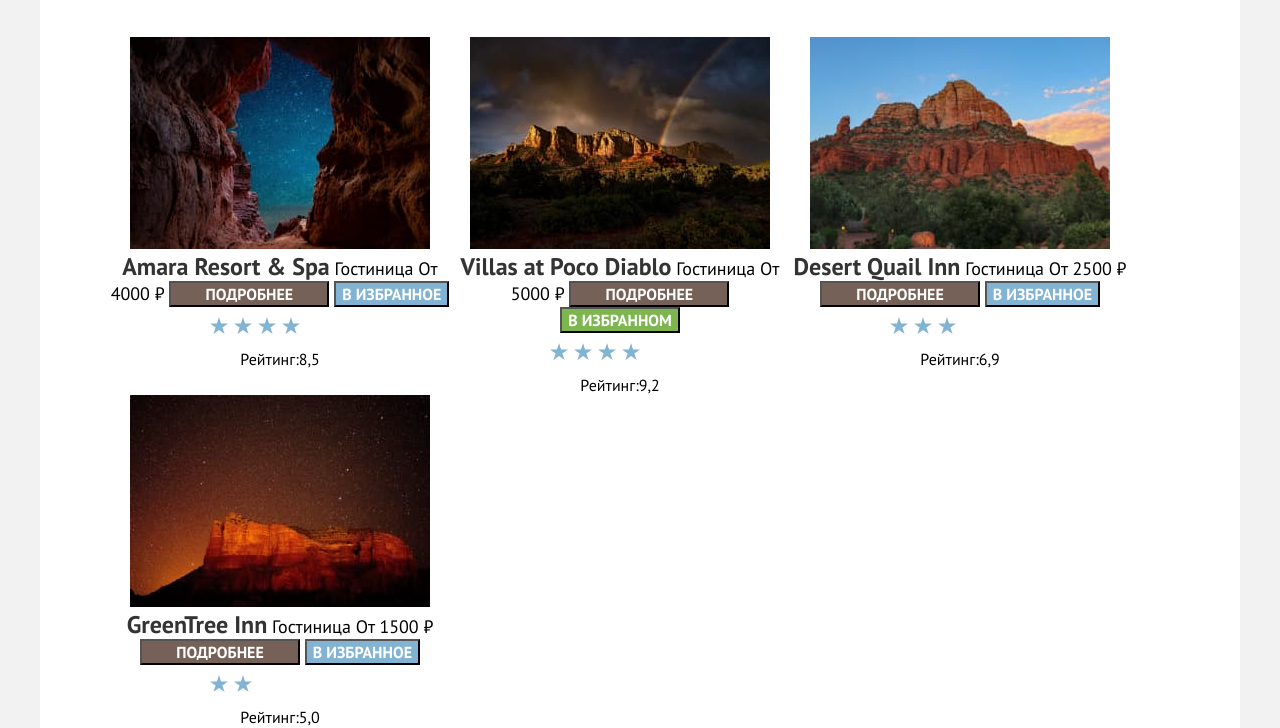
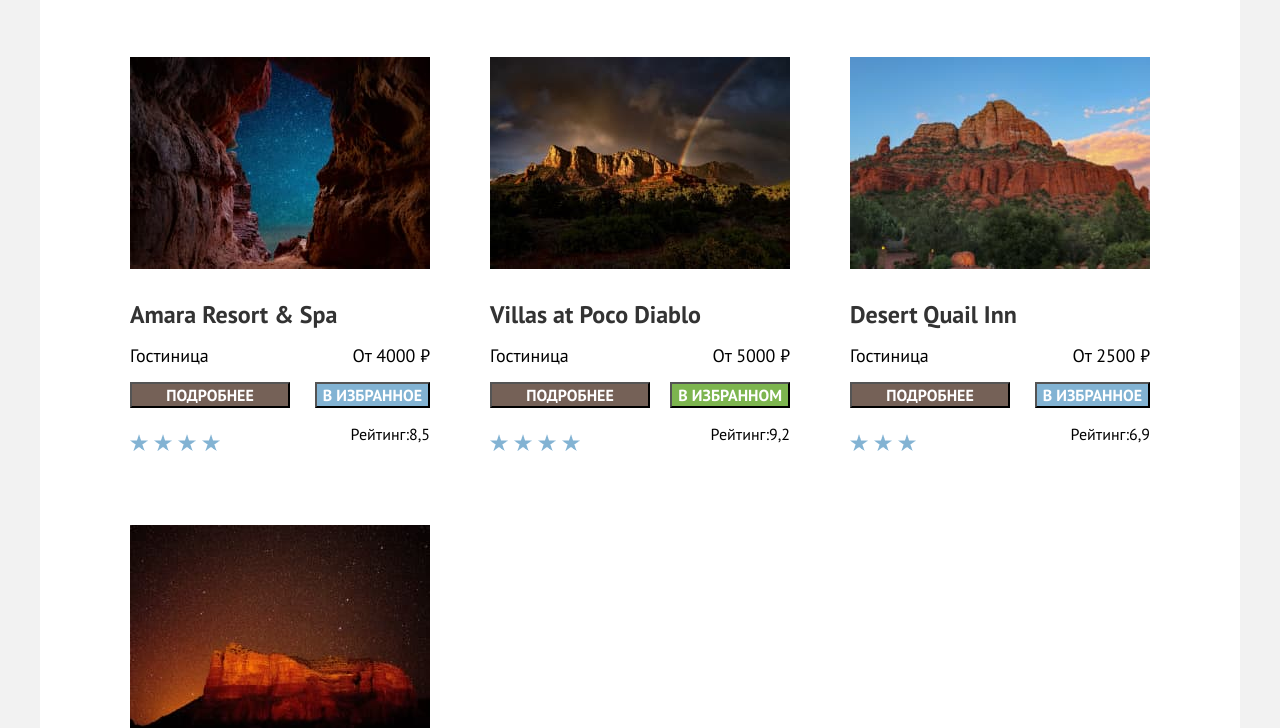
Before and after one commit to htmlacademy-htmlcss/2411421-sedona-38, a plain HTML site: page catalog.html in a window 1280 px wide. Shown: the part 611-1339 px from the top of the page. Drawn offline with Linux system fonts and the light colour scheme.

Commit message:
Добавляет гриды

```diff
--- a/catalog.html
+++ b/catalog.html
@@ -161,8 +161,8 @@
                 </ul>
                   <ol class="hotels-list">
                     <li class="hotels-list-item">
-                        <img src="images/Amara Resort & Spa.jpg" width="300" height="212" alt="Amara Resort & Spa">
-                        <a href="#" class="hotels-list-link">Amara Resort & Spa</a>
+                      <div class="hotel-photo"><img src="images/Amara Resort & Spa.jpg"  width="300" height="212" alt="Amara Resort & Spa"></div>
+                        <div class="hotel-name"><a href="#" class="hotels-list-link">Amara Resort & Spa</a></div>
                         <span class="hotels-type">Гостиница</span >
                         <span class="price">От 4000 ₽ </span >
                         <button class="button-type-one">Подробнее</button>
@@ -171,8 +171,8 @@
                         <span class="hotels-rating">Рейтинг:8,5</span >
                     </li>
                     <li class="hotels-list-item">
-                        <img src="images/Villas at Poco Diablo.jpg"width="300" height="212" alt="Villas at Poco Diablo">
-                        <a href="#" class="hotels-list-link">Villas at Poco Diablo</a>
+                        <div class="hotel-photo"> <img src="images/Villas at Poco Diablo.jpg"  width="300" height="212" alt="Villas at Poco Diablo"></div>
+                        <div class="hotel-name"><a href="#" class="hotels-list-link">Villas at Poco Diablo</a></div>
                         <span class="hotels-type">Гостиница</span >
                         <span class="price">От 5000 ₽ </span >
                         <button class="button-type-one">Подробнее</button>
@@ -181,8 +181,8 @@
                         <span class="hotels-rating">Рейтинг:9,2</span>
                     </li>
                     <li class="hotels-list-item">
-                        <img src="images/Desert Quail Inn.jpg" width="300" height="212" alt="Desert Quail Inn">
-                        <a href="#" class="hotels-list-link">Desert Quail Inn</a>
+                      <div class="hotel-photo"><img src="images/Desert Quail Inn.jpg" width="300" height="212" alt="Desert Quail Inn"></div>
+                      <div class="hotel-name"><a href="#" class="hotels-list-link">Desert Quail Inn</a></div>
                         <span  class="hotels-type">Гостиница</span>
                         <span class="price">От 2500 ₽ </span>
                         <button class="button-type-one">Подробнее</button>
@@ -191,8 +191,8 @@
                         <span class="hotels-rating">Рейтинг:6,9</span>
                     </li>
                     <li class="hotels-list-item">
-                        <img src="images/Green-Tree-Inn.jpg" width="300" height="212" alt="GreenTree Inn">
-                        <a href="#" class="hotels-list-link">GreenTree Inn</a>
+                      <div class="hotel-photo"><img src="images/Green-Tree-Inn.jpg"  width="300" height="212" alt="GreenTree Inn"></div>
+                      <div class="hotel-name"><a href="#" class="hotels-list-link">GreenTree Inn</a></div>
                         <span  class="hotels-type">Гостиница</span >
                         <span  class="price">От 1500 ₽ </span >
                         <button class="button-type-one">Подробнее</button>
--- a/css/styles.css
+++ b/css/styles.css
@@ -160,7 +160,7 @@
     padding-left: 85px;
     padding-right: 85px;
     padding-top: 103px;
-    padding-bottom: 103px;
+    padding-bottom: 102px;
 
 
    }
@@ -188,6 +188,8 @@
         font-weight: 400;
         text-align: center;
     }
+
+
     /*Услуги*/
     .services-introduction-wrapper {
       padding-top: 64px;
@@ -437,20 +439,38 @@
   list-style-type: none;
   margin:0;
   padding:0;
-  display: flex;
-  flex-wrap:wrap;
+  display: grid;
+  grid-template-columns:340px 340px 340px;
+  gap:20px;
   margin-bottom:80px;
+
 }
 .hotels-list-item {
   width:340px;
+  padding:20px;
+  display:grid;
+  justify-items: start;
+  grid-template-columns:140px 140px;
+  grid-template-rows:212px 1fr;
+  column-gap:20px;
+  row-gap:16px;
+}
+.hotel-photo{
+  grid-row:1/-1;
 }
 .hotels-list-link {
+
   font-size: 24px;
   line-height: 28px;
   font-weight: 700;
   font-family: inherit;
   color: #333333;
   text-decoration: none;
+
+
+}
+.hotel-name{
+  grid-column:span 2
 }
 
 .hotels-type {
@@ -461,6 +481,7 @@
   font-size: 18px;
   line-height: 21px;
   text-align:right;
+  justify-self: end;
 }
 .button-type-four {
   font-family: inherit;
@@ -472,10 +493,13 @@
       text-decoration: none;
       text-transform: uppercase;
   background-color: #7DB54F;
+  justify-self: end;
 }
+
 .hotels-rating {
   font-size: 16px;
   line-height: 20px;
+  justify-self: end;
 }
 .pagination {
   list-style-type: none;
@@ -485,6 +509,10 @@
   flex-wrap:wrap;
   gap:8px;
 }
+.hotels-list-item .button-type-two{
+  justify-self: end;
+}
+
 
 .pagination-item:last-child{
   margin-right: 0;
```
Also changed, not shown: index.html (line endings or trailing spaces).
